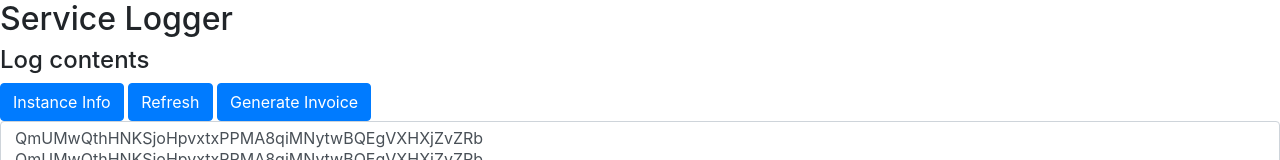
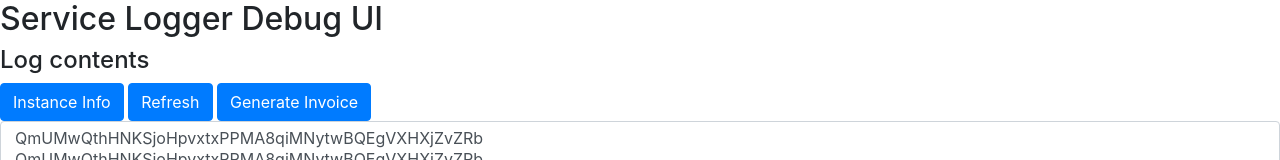
Before and after one commit to Holo-Host/servicelogger, a plain HTML site: page ui/index.html in a window 1280 px wide. Shown: the top 160 px of the page. Drawn offline with nearby package versions, Linux system fonts and the light colour scheme.

Commit message:
Fixed README and UI name

```diff
--- a/ui/index.html
+++ b/ui/index.html
@@ -12,7 +12,7 @@
   </head>
   <body>
 
-    <h2>Service Logger</h2>
+    <h2>Service Logger Debug UI</h2>
 
     <div class="modal fade" id="alertModal" tabindex="-1" role="dialog" aria-labelledby="alertModalLabel" aria-hidden="true">
         <div class="modal-dialog" role="document">
```
Also changed, not shown: README.md.
